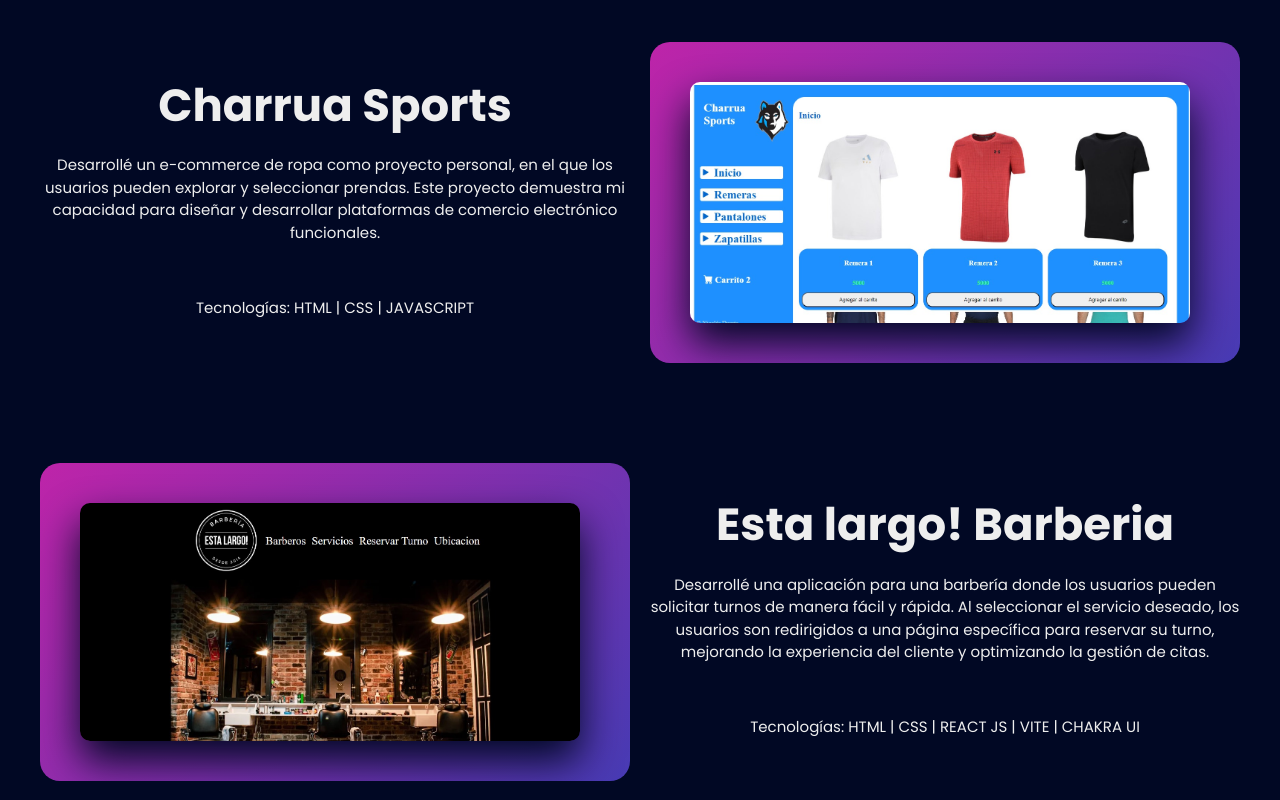
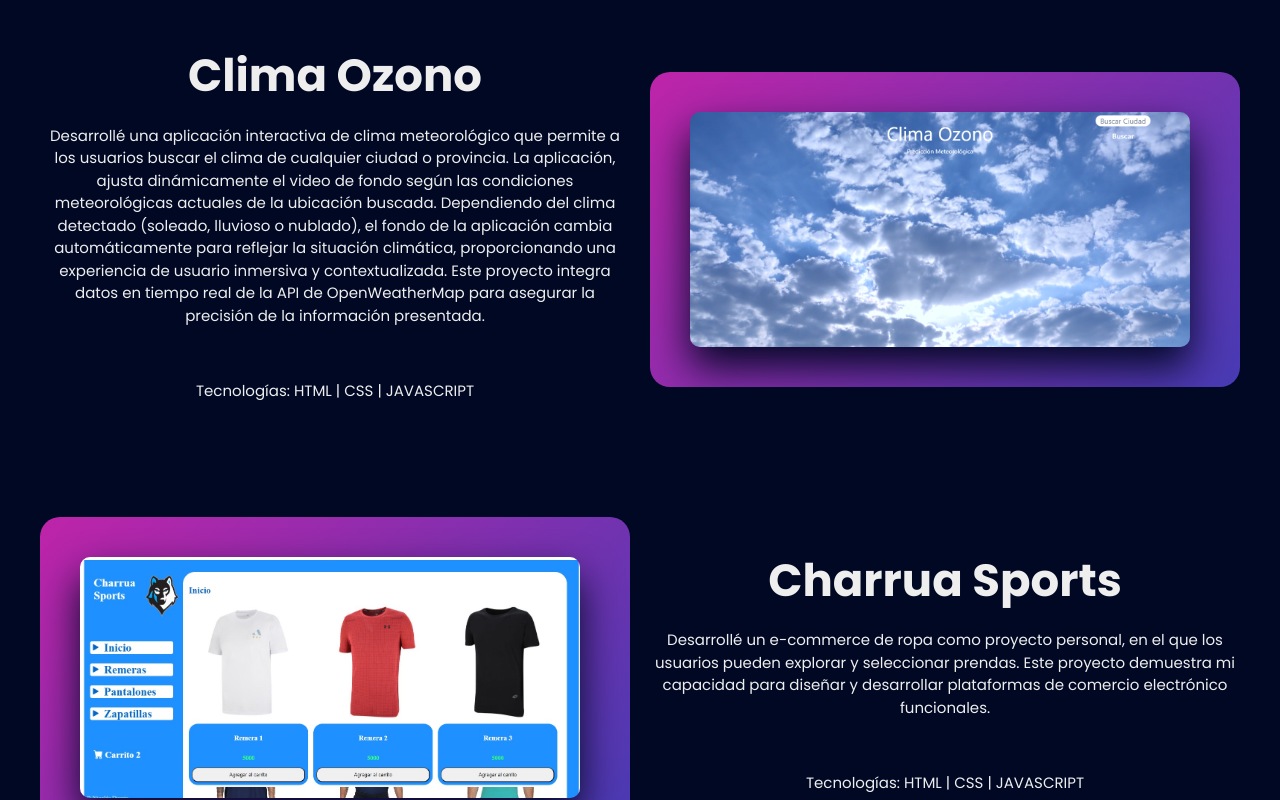
Before and after one commit to Nicollorente/my-portfolio-nicolas-duarte, a React (Vite) app: page / in a window 1280 px wide. Shown: the part 4080-4880 px from the top of the page. Built offline with nearby package versions, Linux system fonts and the light colour scheme; a web font is replaced by a local one.

Commit message:
Agregado de proyecto Clima Ozono

```diff
--- a/src/Components/Proyectos.jsx
+++ b/src/Components/Proyectos.jsx
@@ -26,6 +26,14 @@ const Proyectos = () => {
       img: "the-coffee-store.jpeg",
       link:"https://the-coffee-store-nicolas-duarte.netlify.app/",
       tec: "Tecnologías: HTML | CSS"
+    },
+
+    {
+      nombre: "Clima Ozono",
+      des: "Desarrollé una aplicación interactiva de clima meteorológico que permite a los usuarios buscar el clima de cualquier ciudad o provincia. La aplicación, ajusta dinámicamente el video de fondo según las condiciones meteorológicas actuales de la ubicación buscada. Dependiendo del clima detectado (soleado, lluvioso o nublado), el fondo de la aplicación cambia automáticamente para reflejar la situación climática, proporcionando una experiencia de usuario inmersiva y contextualizada. Este proyecto integra datos en tiempo real de la API de OpenWeatherMap para asegurar la precisión de la información presentada.",
+      img: "project-clima-ozono.png",
+      link:"https://clima-ozono.netlify.app/",
+      tec: "Tecnologías: HTML | CSS | JAVASCRIPT"
     },
 
     {
```
Also changed, not shown: public/project-clima-ozono.png (added).
